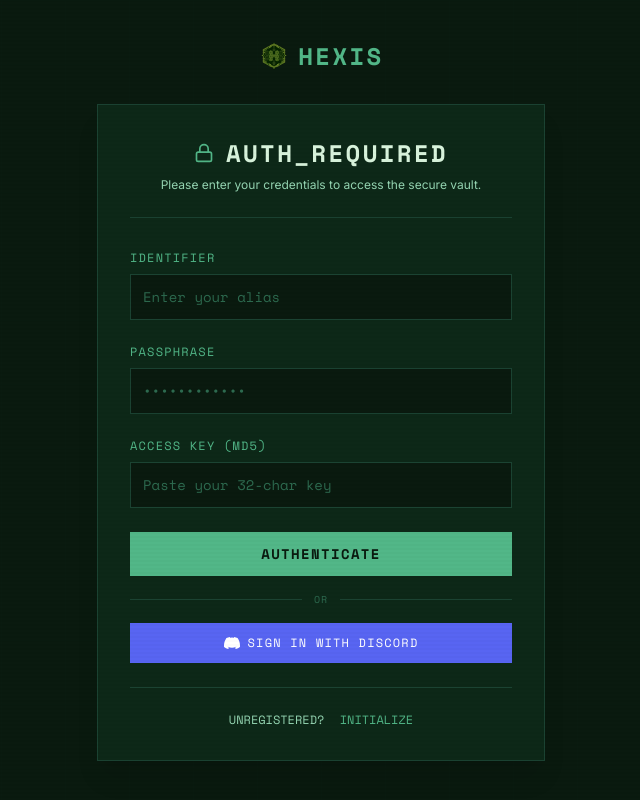
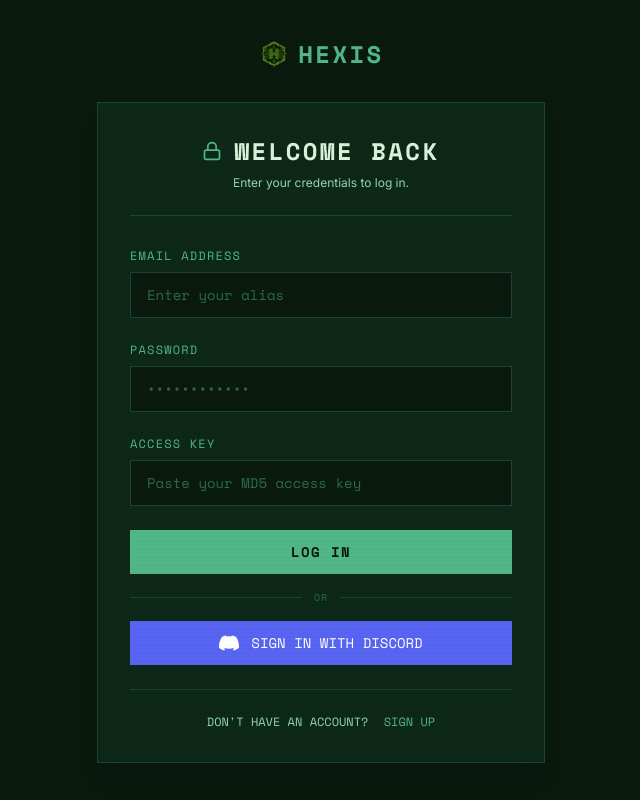
Before and after one commit to Codehide0989/hexis, a React (Vite) app: page /login in a window 1280 px wide. Shown: the whole page, without its empty margins (319-959 px from the left). Built offline with nearby package versions, Linux system fonts and the light colour scheme; no server answers; the database is empty.

Commit message:
fix: update auth pages text, inputs styling and discord oauth

```diff
--- a/src/App.tsx
+++ b/src/App.tsx
@@ -91,7 +91,7 @@ function AppRoutes() {
         <Route path="/protocol" element={<Protocol />} />
         <Route path="/pricing" element={<Pricing />} />
         <Route path="/banned" element={<Banned />} />
-        <Route path="/auth/discord/callback" element={<AuthCallback />} />
+        <Route path="/auth/callback" element={<AuthCallback />} />
 
         <Route path="/admin/setup" element={<AdminSetup />} />
         <Route path="/admin/login" element={<AdminLogin />} />
--- a/src/pages/AuthCallback.tsx
+++ b/src/pages/AuthCallback.tsx
@@ -1,51 +1,85 @@
-import { useEffect, useState } from 'react';
-import { useNavigate, useSearchParams } from 'react-router-dom';
-import { useAuth } from '../hooks/useAuth';
-import { exchangeDiscordCode, saveDiscordLink } from '../lib/discord';
+import { useEffect } from 'react'
+import { useNavigate } from 'react-router-dom'
+import { supabase } from '../lib/supabase'
+import toast from 'react-hot-toast'
 
 export default function AuthCallback() {
-  const [sp] = useSearchParams();
-  const navigate = useNavigate();
-  const { user } = useAuth();
-  const code = sp.get('code');
-  const [msg, setMsg] = useState('⬡ LINKING DISCORD…');
+  const navigate = useNavigate()
 
   useEffect(() => {
-    if (!code) {
-      navigate('/login', { replace: true });
-      return;
-    }
-    if (!user) {
-      sessionStorage.setItem('hexis_oauth_code', code);
-      navigate('/login?resume=1', { replace: true });
-      return;
+    const handleCallback = async () => {
+      try {
+        // Exchange the code for a session
+        const { data, error } = await supabase.auth.getSession()
+
+        if (error) throw error
+
+        if (data.session) {
+          const user = data.session.user
+
+          // Check if profile exists
+          const { data: profile } = await supabase
+            .from('profiles')
+            .select('id, username, md5_hash')
+            .eq('id', user.id)
+            .maybeSingle()
+
+          if (!profile) {
+            // New Discord user — create profile + generate MD5
+            const md5 = await import('md5')
+            const username =
+              user.user_metadata?.username ||
+              user.user_metadata?.full_name ||
+              user.email?.split('@')[0] ||
+              'user_' + user.id.slice(0, 6)
+
+            const md5Hash = md5.default(
+              username + user.id + Date.now().toString()
+            )
+
+            await supabase.from('profiles').insert({
+              id: user.id,
+              username: username.toLowerCase()
+                .replace(/[^a-z0-9_]/g, '_')
+                .substring(0, 20),
+              md5_hash: md5Hash,
+              discord_id: user.user_metadata?.provider_id || null,
+            })
+
+            // Auto-create COVERT subscription
+            await supabase.from('user_subscriptions')
+              .insert({ user_id: user.id, plan: 'covert' })
+              .then(() => {})
+
+            // Show MD5 key to user
+            toast.success(
+              `ACCOUNT CREATED! Your MD5 key: ${md5Hash}`,
+              { duration: 10000 }
+            )
+          }
+
+          navigate('/dashboard', { replace: true })
+        } else {
+          navigate('/login', { replace: true })
+        }
+      } catch (err: any) {
+        console.error('Auth callback error:', err)
+        toast.error('Login failed: ' + err.message)
+        navigate('/login', { replace: true })
+      }
     }
 
-    (async () => {
-      setMsg('⬡ EXCHANGING CODE…');
-      const ex = await exchangeDiscordCode(code);
-      if (!ex.ok || !ex.profile) {
-        setMsg(`✗ FAILED: ${ex.error || 'unknown'}`);
-        setTimeout(() => navigate('/dashboard/settings', { replace: true }), 1500);
-        return;
-      }
-
-      setMsg('⬡ SAVING LINK…');
-      const ok = await saveDiscordLink(user.id, ex.profile);
-      if (!ok) {
-        setMsg('✗ FAILED TO SAVE');
-        setTimeout(() => navigate('/dashboard/settings', { replace: true }), 1500);
-        return;
-      }
-
-      setMsg('✓ LINKED — REDIRECTING…');
-      setTimeout(() => navigate('/dashboard/settings', { replace: true }), 800);
-    })();
-  }, [code, user, navigate]);
+    handleCallback()
+  }, [navigate])
 
   return (
-    <div className="min-h-screen bg-[#0a1a0f] flex items-center justify-center font-mono">
-      <div className="text-[#52b788] text-sm tracking-widest animate-pulse">{msg}</div>
+    <div className="min-h-screen bg-[#0a1a0f] flex items-center justify-center">
+      <div className="text-center">
+        <div className="w-10 h-10 border border-[#52b788] border-t-transparent rounded-full animate-spin mx-auto mb-4" />
+        <p className="font-mono text-xs text-[#52b788] tracking-widest animate-pulse">
+          AUTHENTICATING VIA DISCORD...
+        </p>
+      </div>
     </div>
-  );
+  )
 }
--- a/src/pages/Login.tsx
+++ b/src/pages/Login.tsx
@@ -84,11 +84,22 @@ export default function Login() {
     }
   };
 
-  const startDiscord = () => {
-    const state = Math.random().toString(36).slice(2);
-    sessionStorage.setItem('hexis_discord_state', state);
-    window.location.href = getDiscordOAuthUrl(state);
-  };
+  const handleDiscordLogin = async () => {
+    try {
+      const { error } = await supabase.auth.signInWithOAuth({
+        provider: 'discord',
+        options: {
+          redirectTo: window.location.origin + '/auth/callback',
+          scopes: 'identify email',
+        }
+      })
+      if (error) {
+        toast.error('Discord login failed: ' + error.message)
+      }
+    } catch (err: any) {
+      toast.error('Discord error: ' + err.message)
+    }
+  }
 
   return (
     <div className="min-h-screen bg-[#0a1a0f] flex flex-col items-center justify-center p-6 relative font-sans">
@@ -107,9 +118,9 @@ export default function Login() {
         <div className="text-center mb-8 border-b border-[#1b4332] pb-6">
           <h1 className="font-mono font-bold text-2xl text-[#d8f3dc] uppercase tracking-widest mb-2 flex items-center justify-center gap-3">
             <Lock size={20} className="text-[#52b788]" />
-            AUTH_REQUIRED
+            WELCOME BACK
           </h1>
-          <p className="font-sans text-xs text-[#95d5b2]">Please enter your credentials to access the secure vault.</p>
+          <p className="font-sans text-xs text-[#95d5b2]">Enter your credentials to log in.</p>
         </div>
 
         {errorMsg && (
@@ -120,10 +131,10 @@ export default function Login() {
 
         <form className="space-y-6" onSubmit={handleLogin}>
           <div className="block">
-            <label className="font-mono text-xs text-[#52b788] tracking-widest uppercase mb-2 block">IDENTIFIER</label>
+            <label className="font-mono text-xs text-[#52b788] tracking-widest uppercase mb-2 block">EMAIL ADDRESS</label>
             <input
               type="text"
-              className="w-full bg-[#0a1a0f] border border-[#1b4332] focus:border-[#52b788] focus:ring-1 focus:ring-[#52b788] text-[#d8f3dc] font-mono text-sm p-3 outline-none transition-all rounded-none"
+              className="w-full bg-[#0a1a0f] border border-[#1b4332] text-[#d8f3dc] font-mono text-sm px-4 py-3 outline-none focus:border-[#52b788] focus:ring-1 focus:ring-[#52b788] placeholder-[#2d6a4f] transition-colors"
               placeholder="Enter your alias"
               value={username}
               onChange={e => setUsername(e.target.value)}
@@ -132,10 +143,10 @@ export default function Login() {
           </div>
 
           <div className="block">
-            <label className="font-mono text-xs text-[#52b788] tracking-widest uppercase mb-2 block">PASSPHRASE</label>
+            <label className="font-mono text-xs text-[#52b788] tracking-widest uppercase mb-2 block">PASSWORD</label>
             <input
               type="password"
-              className="w-full bg-[#0a1a0f] border border-[#1b4332] focus:border-[#52b788] focus:ring-1 focus:ring-[#52b788] text-[#d8f3dc] font-mono text-sm p-3 outline-none transition-all rounded-none"
+              className="w-full bg-[#0a1a0f] border border-[#1b4332] text-[#d8f3dc] font-mono text-sm px-4 py-3 outline-none focus:border-[#52b788] focus:ring-1 focus:ring-[#52b788] placeholder-[#2d6a4f] transition-colors"
               placeholder="••••••••••••"
               value={password}
               onChange={e => setPassword(e.target.value)}
@@ -144,12 +155,12 @@ export default function Login() {
           </div>
 
           <div className="block">
-            <label className="font-mono text-xs text-[#52b788] tracking-widest uppercase mb-2 block">ACCESS KEY (MD5)</label>
+            <label className="font-mono text-xs text-[#52b788] tracking-widest uppercase mb-2 block">ACCESS KEY</label>
             <input
               type="text"
               required
-              className="w-full bg-[#0a1a0f] border border-[#1b4332] focus:border-[#52b788] focus:ring-1 focus:ring-[#52b788] text-[#52b788] font-mono text-sm p-3 outline-none transition-all rounded-none"
-              placeholder="Paste your 32-char key"
+              className="w-full bg-[#0a1a0f] border border-[#1b4332] text-[#d8f3dc] font-mono text-sm px-4 py-3 outline-none focus:border-[#52b788] focus:ring-1 focus:ring-[#52b788] placeholder-[#2d6a4f] transition-colors"
+              placeholder="Paste your MD5 access key"
               value={accessKey}
               onChange={e => setAccessKey(e.target.value)}
             />
@@ -160,7 +171,7 @@ export default function Login() {
             disabled={loading}
             className="w-full bg-[#52b788] text-[#0a1a0f] hover:bg-[#74c69d] font-mono font-bold tracking-widest text-sm p-3 transition-colors uppercase disabled:opacity-50 disabled:cursor-not-allowed rounded-none border-none mt-4"
           >
-            {loading ? 'AUTHENTICATING...' : 'AUTHENTICATE'}
+            {loading ? 'AUTHENTICATING...' : 'LOG IN'}
           </button>
         </form>
 
@@ -171,19 +182,25 @@ export default function Login() {
           <span className="relative bg-[#0d2818] px-3 font-mono text-[10px] text-[#2d6a4f] uppercase tracking-widest">OR</span>
         </div>
 
-        <button type="button" onClick={startDiscord}
-          className="w-full bg-[#5865F2] hover:bg-[#4752c4] text-white font-mono text-xs uppercase tracking-widest p-3 transition-colors flex items-center justify-center gap-2 rounded-none border-none cursor-pointer">
-          <svg width="16" height="16" viewBox="0 0 24 24" fill="currentColor">
-            <path d="M20.317 4.37a19.79 19.79 0 0 0-4.885-1.515.074.074 0 0 0-.079.037c-.21.375-.444.864-.608 1.25a18.27 18.27 0 0 0-5.487 0 12.64 12.64 0 0 0-.617-1.25.077.077 0 0 0-.079-.037A19.736 19.736 0 0 0 3.677 4.37a.07.07 0 0 0-.032.027C.533 9.046-.32 13.58.099 18.057a.082.082 0 0 0 .031.057 19.9 19.9 0 0 0 5.993 3.03.078.078 0 0 0 .084-.028c.462-.63.874-1.295 1.226-1.994a.076.076 0 0 0-.041-.106 13.107 13.107 0 0 1-1.872-.892.077.077 0 0 1-.008-.128 10.2 10.2 0 0 0 .372-.292.074.074 0 0 1 .077-.01c3.928 1.793 8.18 1.793 12.062 0a.074.074 0 0 1 .078.01c.12.098.246.198.373.292a.077.077 0 0 1-.006.127 12.299 12.299 0 0 1-1.873.892.077.077 0 0 0-.041.107c.36.698.772 1.362 1.225 1.993a.076.076 0 0 0 .084.028 19.839 19.839 0 0 0 6.002-3.03.077.077 0 0 0 .032-.054c.5-5.177-.838-9.674-3.549-13.66a.061.061 0 0 0-.031-.03z"/>
+        <button
+          onClick={handleDiscordLogin}
+          type="button"
+          className="w-full flex items-center justify-center gap-3
+            bg-[#5865F2] hover:bg-[#4752C4] text-white
+            font-mono text-sm py-3 px-4
+            transition-colors duration-200"
+        >
+          <svg width="20" height="20" viewBox="0 0 24 24" fill="white">
+            <path d="M20.317 4.37a19.791 19.791 0 0 0-4.885-1.515.074.074 0 0 0-.079.037c-.21.375-.444.864-.608 1.25a18.27 18.27 0 0 0-5.487 0 12.64 12.64 0 0 0-.617-1.25.077.077 0 0 0-.079-.037A19.736 19.736 0 0 0 3.677 4.37a.07.07 0 0 0-.032.027C.533 9.046-.32 13.58.099 18.057c.001.022.012.043.03.056a19.9 19.9 0 0 0 5.993 3.03.078.078 0 0 0 .084-.028c.462-.63.874-1.295 1.226-1.994a.076.076 0 0 0-.041-.106 13.107 13.107 0 0 1-1.872-.892.077.077 0 0 1-.008-.128 10.2 10.2 0 0 0 .372-.292.074.074 0 0 1 .077-.01c3.928 1.793 8.18 1.793 12.062 0a.074.074 0 0 1 .078.01c.12.098.246.198.373.292a.077.077 0 0 1-.006.127 12.299 12.299 0 0 1-1.873.892.077.077 0 0 0-.041.107c.36.698.772 1.362 1.225 1.993a.076.076 0 0 0 .084.028 19.839 19.839 0 0 0 6.002-3.03.077.077 0 0 0 .032-.054c.5-5.177-.838-9.674-3.549-13.66a.061.061 0 0 0-.031-.03z"/>
           </svg>
-          Sign in with Discord
+          SIGN IN WITH DISCORD
         </button>
 
         <div className="my-6 border-b border-[#1b4332]"></div>
 
         <div className="text-center block">
           <p className="font-mono text-xs text-[#95d5b2]">
-            UNREGISTERED? <Link to="/signup" className="text-[#52b788] hover:text-[#d8f3dc] transition-colors ml-2 no-underline">INITIALIZE</Link>
+            DON'T HAVE AN ACCOUNT? <Link to="/signup" className="text-[#52b788] hover:text-[#d8f3dc] transition-colors ml-2 no-underline">SIGN UP</Link>
           </p>
         </div>
       </div>
--- a/src/pages/Signup.tsx
+++ b/src/pages/Signup.tsx
@@ -133,9 +133,9 @@ export default function Signup() {
         <div className="text-center mb-8 border-b border-[#1b4332] pb-6">
           <h1 className="font-mono font-bold text-2xl text-[#d8f3dc] uppercase tracking-widest mb-2 flex items-center justify-center gap-3">
             <Key size={20} className="text-[#52b788]" />
-            SYSTEM_INITIALIZATION
+            CREATE ACCOUNT
           </h1>
-          <p className="font-sans text-xs text-[#95d5b2]">Generate your secure cryptographic identity.</p>
+          <p className="font-sans text-xs text-[#95d5b2]">Sign up to get started with HEXIS.</p>
         </div>
 
         {errorMsg && (
@@ -146,10 +146,10 @@ export default function Signup() {
 
         <form className="space-y-6" onSubmit={handleSignup}>
           <div className="block">
-            <label className="font-mono text-xs text-[#52b788] tracking-widest uppercase mb-2 block">IDENTIFIER</label>
+            <label className="font-mono text-xs text-[#52b788] tracking-widest uppercase mb-2 block">EMAIL ADDRESS</label>
             <input
               type="text"
-              className="w-full bg-[#0a1a0f] border border-[#1b4332] focus:border-[#52b788] focus:ring-1 focus:ring-[#52b788] text-[#d8f3dc] font-mono text-sm p-3 outline-none transition-all rounded-none"
+              className="w-full bg-[#0a1a0f] border border-[#1b4332] text-[#d8f3dc] font-mono text-sm px-4 py-3 outline-none focus:border-[#52b788] focus:ring-1 focus:ring-[#52b788] placeholder-[#2d6a4f] transition-colors"
               placeholder="Enter your alias"
               value={username}
               onChange={e => setUsername(e.target.value)}
@@ -158,10 +158,10 @@ export default function Signup() {
           </div>
 
           <div className="block">
-            <label className="font-mono text-xs text-[#52b788] tracking-widest uppercase mb-2 block">MASTER PASSPHRASE</label>
+            <label className="font-mono text-xs text-[#52b788] tracking-widest uppercase mb-2 block">PASSWORD</label>
             <input
               type="password"
-              className="w-full bg-[#0a1a0f] border border-[#1b4332] focus:border-[#52b788] focus:ring-1 focus:ring-[#52b788] text-[#d8f3dc] font-mono text-sm p-3 outline-none transition-all rounded-none"
+              className="w-full bg-[#0a1a0f] border border-[#1b4332] text-[#d8f3dc] font-mono text-sm px-4 py-3 outline-none focus:border-[#52b788] focus:ring-1 focus:ring-[#52b788] placeholder-[#2d6a4f] transition-colors"
               placeholder="••••••••••••"
               value={password}
               onChange={e => setPassword(e.target.value)}
@@ -170,10 +170,10 @@ export default function Signup() {
           </div>
 
           <div className="block">
-            <label className="font-mono text-xs text-[#52b788] tracking-widest uppercase mb-2 block">CONFIRM PASSPHRASE</label>
+            <label className="font-mono text-xs text-[#52b788] tracking-widest uppercase mb-2 block">CONFIRM PASSWORD</label>
             <input
               type="password"
-              className="w-full bg-[#0a1a0f] border border-[#1b4332] focus:border-[#52b788] focus:ring-1 focus:ring-[#52b788] text-[#d8f3dc] font-mono text-sm p-3 outline-none transition-all rounded-none"
+              className="w-full bg-[#0a1a0f] border border-[#1b4332] text-[#d8f3dc] font-mono text-sm px-4 py-3 outline-none focus:border-[#52b788] focus:ring-1 focus:ring-[#52b788] placeholder-[#2d6a4f] transition-colors"
               placeholder="••••••••••••"
               value={confirmPassword}
               onChange={e => setConfirmPassword(e.target.value)}
@@ -186,7 +186,7 @@ export default function Signup() {
             disabled={loading}
             className="w-full bg-[#52b788] text-[#0a1a0f] hover:bg-[#74c69d] font-mono font-bold tracking-widest text-sm p-3 transition-colors uppercase disabled:opacity-50 disabled:cursor-not-allowed rounded-none border-none"
           >
-            {loading ? 'GENERATING...' : 'GENERATE KEYPAIR'}
+            {loading ? 'GENERATING...' : 'CREATE ACCOUNT'}
           </button>
         </form>
 
@@ -194,7 +194,7 @@ export default function Signup() {
 
         <div className="text-center block">
           <p className="font-mono text-xs text-[#95d5b2]">
-            ALREADY REGISTERED? <Link to="/login" className="text-[#52b788] hover:text-[#d8f3dc] transition-colors ml-2 no-underline">AUTHENTICATE</Link>
+            ALREADY HAVE AN ACCOUNT? <Link to="/login" className="text-[#52b788] hover:text-[#d8f3dc] transition-colors ml-2 no-underline">LOG IN</Link>
           </p>
         </div>
       </div>
```
